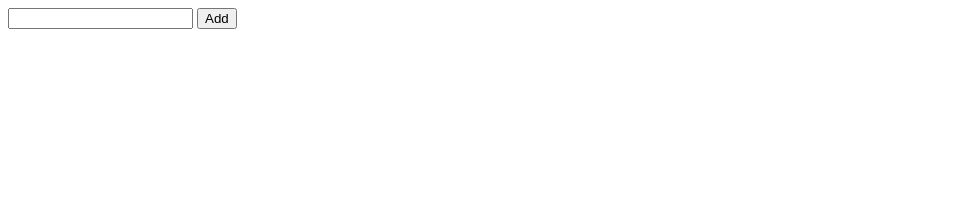
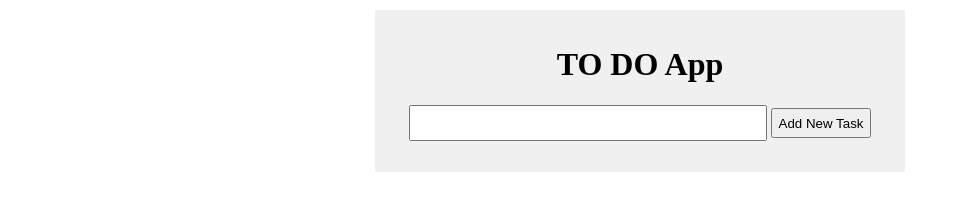
Before and after one commit to regotiss/TODOApp, a plain HTML site: page index.html in a window 1280 px wide. Shown: the whole page, without its empty margins (0-960 px from the left). Drawn offline with Linux system fonts and the light colour scheme.

Commit message:
Add simple style to align all and add color

```diff
--- a/index.html
+++ b/index.html
@@ -2,12 +2,16 @@
 <html>
     <head>
         <title>TO DO App</title>
+        <link rel="stylesheet" href="main.css" />
     </head>
     <body>
-        <input id="newTask" type="text"/>
-        <button id="add" onclick="addToDo()">Add</button>
-        <ul id="toDoList">
-        </ul>
+        <main class="main">
+            <h1>TO DO App</h1>
+            <input id="newTask" class="newTaskInput" type="text"/>
+            <button id="add" class="btn" onclick="addToDo()">Add New Task</button>
+            <ul id="toDoList" class="list">
+            </ul>
+        </main>
         <script src="todo.js"></script>
     </body>
 </html>
--- /dev/null
+++ b/main.css
@@ -0,0 +1,33 @@
+body {
+    text-align: center;
+}
+
+.main {
+    width: 500px;
+    margin: auto;
+    background-color: #F0F0F0;
+    padding: 15px;
+    margin-top: 10px;
+}
+
+.newTaskInput {
+    width: 350px;
+    height: 30px;
+    font-size: 16px;
+}
+
+.btn {
+    height: 30px;
+}
+
+.list {
+    list-style: none;
+    text-align: left;
+}
+
+.listItem {
+    font-size: 20px;
+    border-left: solid;
+    padding-left: 10px;
+    margin-bottom: 10px;
+}
--- a/todo.js
+++ b/todo.js
@@ -23,6 +23,7 @@ const constructToDo = () => {
 
 const newToDoItem = (task, index) => {
     const toDoItem = document.createElement('li');
+    toDoItem.className = 'listItem';
     toDoItem.innerText = task;
     toDoItem.onclick = removeFromList.bind(this, index);
     return toDoItem;
```
